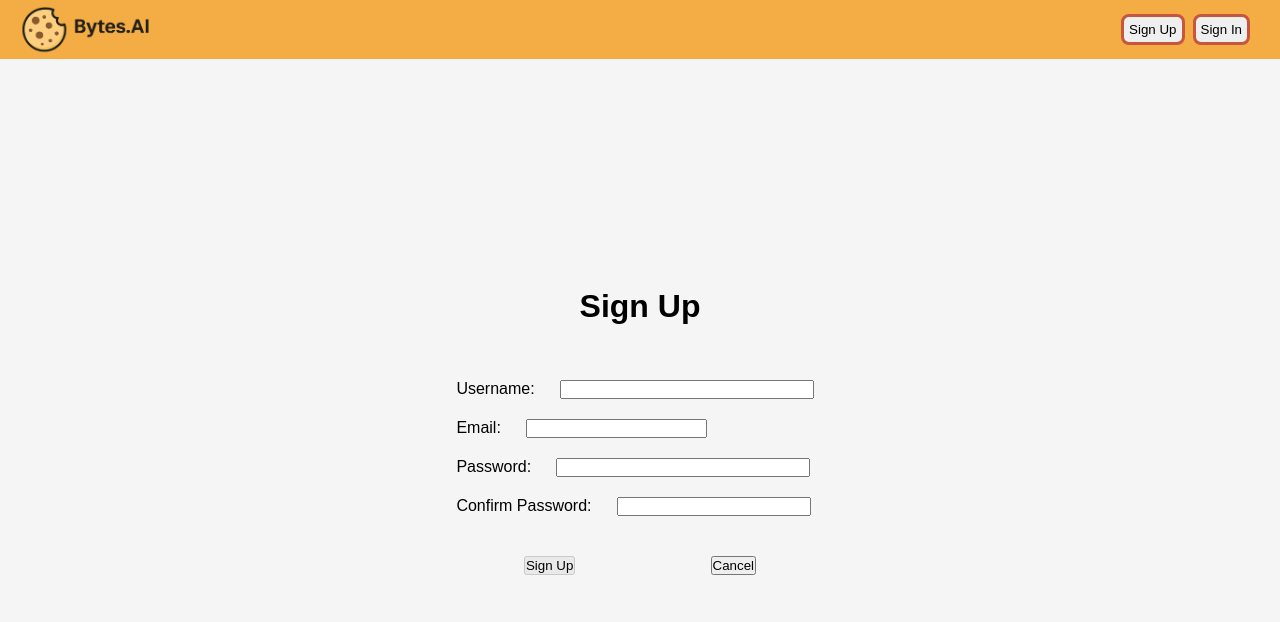
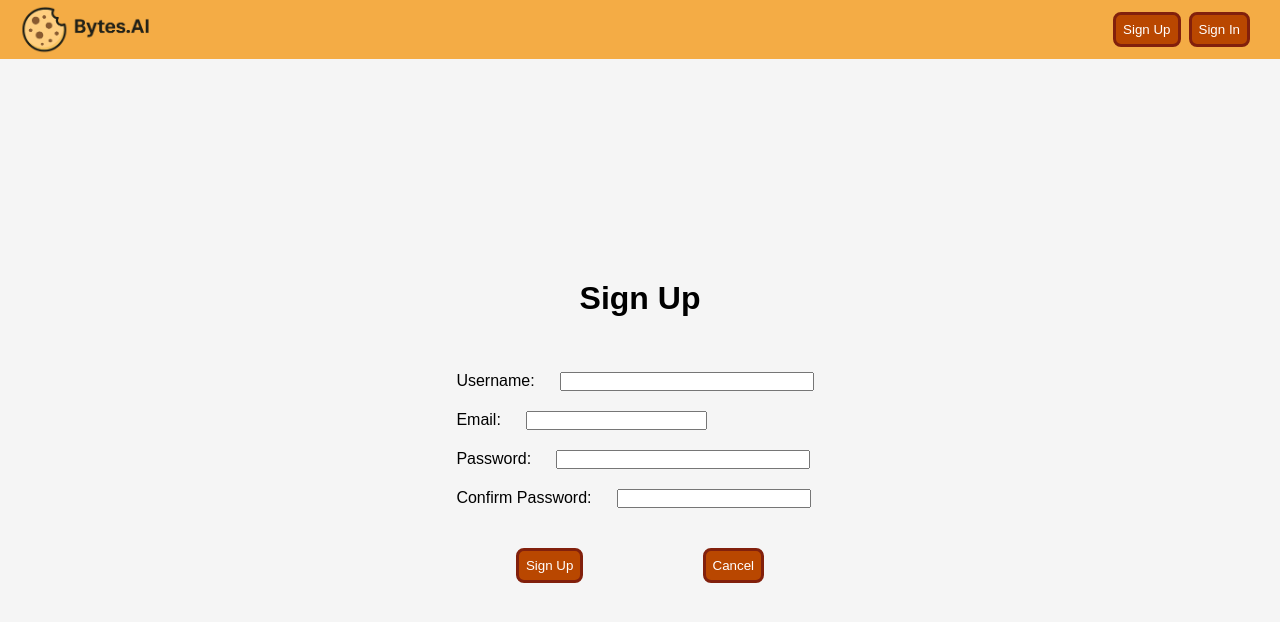
Before and after one commit to DylanTai/Bytes-Front-End, a React (Vite) app: page /sign-up in a window 1280 px wide. Shown: the top 622 px of the page. Built offline with nearby package versions, Linux system fonts and the light colour scheme; no server answers.

Commit message:
add navbar, sign in styling

```diff
--- a/src/components/NavBar/NavBar.css
+++ b/src/components/NavBar/NavBar.css
@@ -30,9 +30,17 @@ nav img {
 }
 
 nav button {
-    border: #C8553D solid 3px;
-    border-radius: 8px;
-    padding: 5px;
+  border: #82200c solid 3px;
+  border-radius: 8px;
+  padding: 7px;
+  background: #B94700;
+  color: white;
+}
+
+nav button:hover {
+  background-color: #82200c;
+  color:blanchedalmond;
+  cursor: pointer;
 }
 
 
--- a/src/pages/SignIn/SignIn.css
+++ b/src/pages/SignIn/SignIn.css
@@ -8,3 +8,21 @@
   justify-content: space-around;
   margin-top: 30px;
 }
+
+form button {
+  border: #82200c solid 3px;
+  border-radius: 8px;
+  padding: 7px;
+  background: #B94700;
+  color: white;
+}
+
+form button:hover {
+  background-color: #82200c;
+  color:blanchedalmond;
+  cursor: pointer;
+}
+
+.username-input {
+  width: 246px;
+}
```
